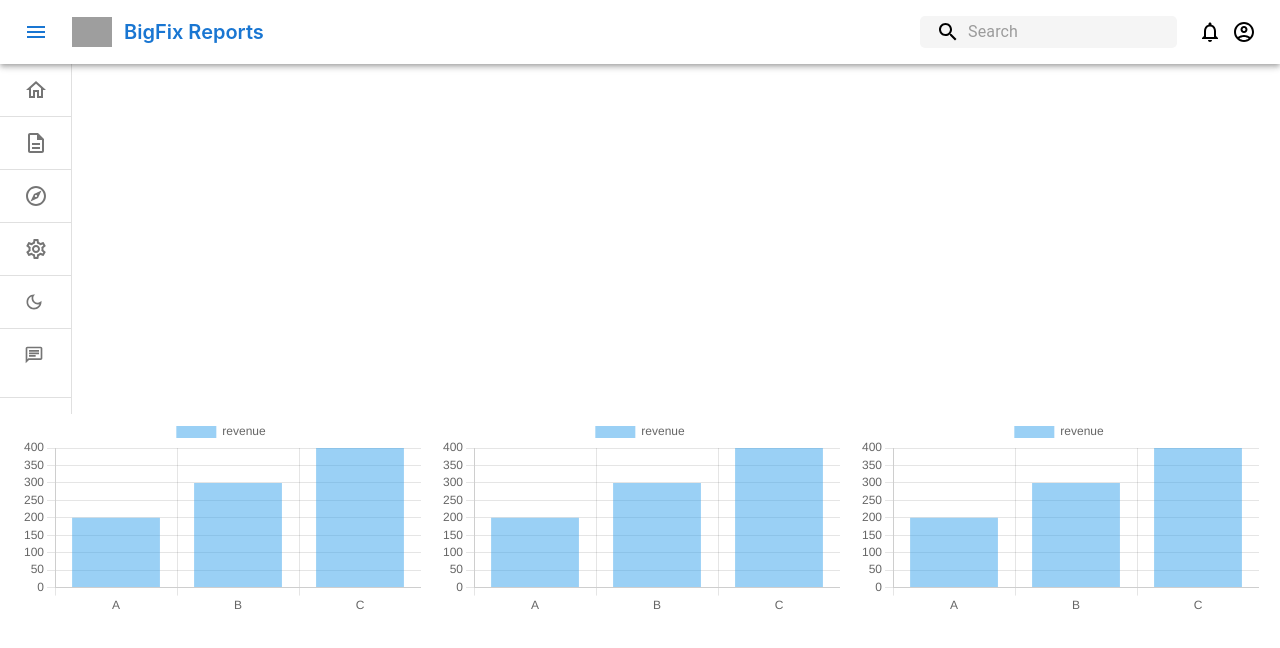
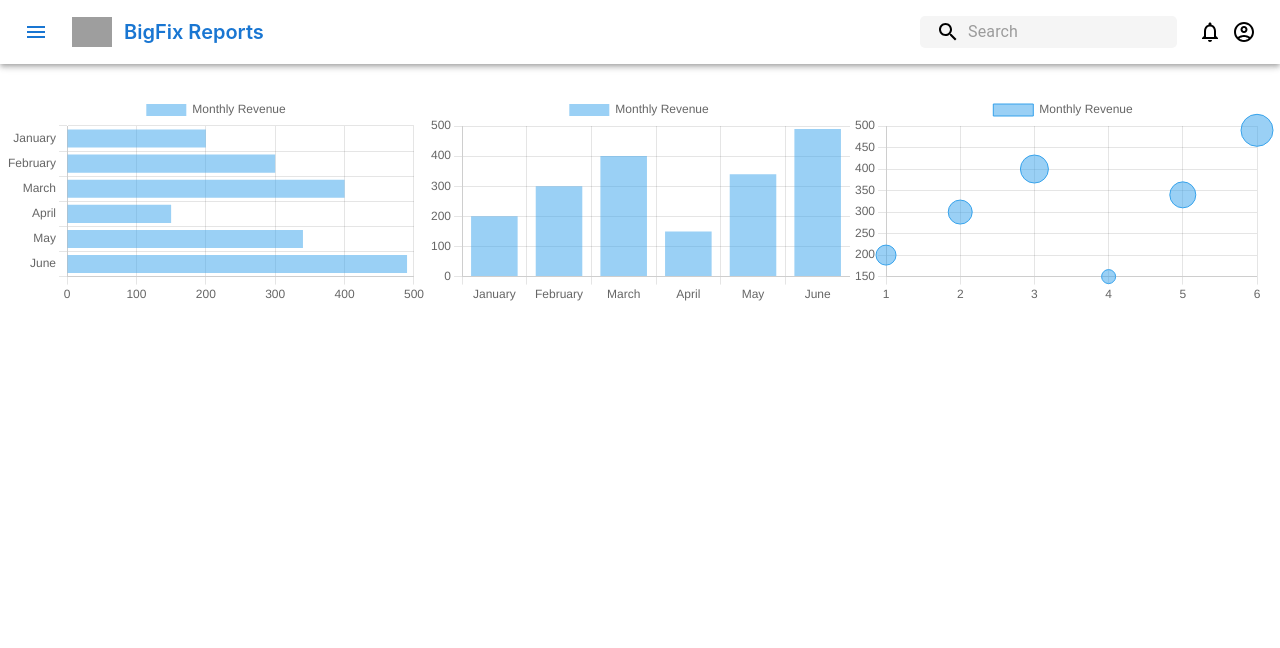
Before and after one commit to prakashhclSoftware/Session-Relevance, a React (Create React App) app in the folder web_reports_react/: page / in a window 1280 px wide. Shown: the top 648 px of the page. Built offline with nearby package versions, Linux system fonts and the light colour scheme; grey boxes are pictures that could not be loaded.

Commit message:
Updated the Charts.js file and commented out the Drawer component

```diff
--- a/web_reports_react/src/Components/BarChart.js
+++ /dev/null
@@ -1,27 +0,0 @@
-// BarChart.js
-import React from "react";
-import { Bar } from "react-chartjs-2";
-
-function BarChart() {
-  const chartStyle = {
-    width: '100%',
-  };
-
-  return (
-    <div style={chartStyle}>
-      <Bar
-        data={{
-          labels: ["A", "B", "C"],
-          datasets: [
-            {
-              label: "revenue",
-              data: [200, 300, 400],
-            },
-          ],
-        }}
-      />
-    </div>
-  );
-}
-
-export default BarChart;
--- /dev/null
+++ b/web_reports_react/src/Components/Charts.js
@@ -0,0 +1,80 @@
+import React from "react";
+import { Bar, Bubble } from "react-chartjs-2";
+
+
+const chartStyle = {
+  width: '100%',
+};
+
+
+function BarChart() {
+
+  return (
+    <div style={chartStyle}>
+      <Bar
+        data={{
+          labels: ["January", "February", "March", "April", "May", "June"],
+          datasets: [
+            {
+              label: "Monthly Revenue",
+              data: [200, 300, 400, 150, 340, 490],
+            },
+          ],
+        }}
+        options={{}}
+      />
+    </div>
+  );
+}
+
+export function BubbleChart() {
+
+  return (
+    <div style={chartStyle}>
+      <Bubble
+        data={{
+          labels: ["January", "February", "March", "April", "May", "June"],
+          xLabels: "Months",
+          yLabels: "Revenue",
+          datasets: [{
+            label: "Monthly Revenue",
+            data: [
+              {x: 1, y: 200, r: 10},
+              {x: 2, y: 300, r: 12},
+              {x: 3, y: 400, r: 14},
+              {x: 4, y: 150, r: 7},
+              {x: 5, y: 340, r: 13},
+              {x: 6, y: 490, r: 16}
+            ]
+          }]
+        }}
+        options={{}}
+      />
+    </div>
+  );
+}
+
+export function HorizontalChart() {
+
+  return (
+    <div style={chartStyle}>
+      <Bar
+        data={{
+          labels: ["January", "February", "March", "April", "May", "June"],
+          datasets: [
+            {
+              label: "Monthly Revenue",
+              data: [200, 300, 400, 150, 340, 490],
+            },
+          ],
+        }}
+        options={{
+          indexAxis: "y"
+        }}
+      />
+    </div>
+  );
+}
+
+
+export default BarChart;
--- a/web_reports_react/src/Components/Feed.js
+++ b/web_reports_react/src/Components/Feed.js
@@ -1,32 +1,33 @@
-import React from 'react';
 import { Box } from '@mui/material';
-import BarChart from './BarChart';
+import BarChart from './Charts';
+import { BubbleChart, HorizontalChart } from './Charts';
+
 
 const Feed = () => {
   const boxStyle = {
     display: 'flex',
     flexDirection: 'row',
     justifyContent: 'space-evenly',
-    margin: 2,
+    margin: "30px 5px",
   };
 
   const barChartContainerStyle = {
-    width: 400,
+    width: 450,
   };
 
   return (
     <Box style={boxStyle}>
       <div style={barChartContainerStyle}>
-        <BarChart />
+        <HorizontalChart />
       </div>
       <div style={barChartContainerStyle}>
         <BarChart />
       </div>
       <div style={barChartContainerStyle}>
-        <BarChart />
+        <BubbleChart />
       </div>
     </Box>
   );
 };
 
-export default Feed;
+export default Feed
--- a/web_reports_react/src/Components/Navbar.js
+++ b/web_reports_react/src/Components/Navbar.js
@@ -137,7 +137,7 @@ const Navbar = () => {
   return (
     <Box sx={{ flexGrow: 1 }}>
       <AppBar
-        position="absolute"
+        position="sticky"
         sx={{ backgroundColor: "white", color: "black" }}
         open={open}
       >
@@ -184,7 +184,7 @@ const Navbar = () => {
           </IconWrapper>
         </Toolbar>
       </AppBar>
-      <Drawer variant="permanent" open={open}>
+      {/* <Drawer variant="permanent" open={open}>
         <Toolbar
           sx={{
             display: "flex",
@@ -243,11 +243,11 @@ const Navbar = () => {
         </MenuList>
 
         <List component="nav">
-          {/* {mainListItems} */}
+          {/* {mainListItems}
           <Divider sx={{ my: 1 }} />
-          {/* {secondaryListItems} */}
+          {/* {secondaryListItems}
         </List>
-      </Drawer>
+      </Drawer> */}
     </Box>
   );
 };
```
